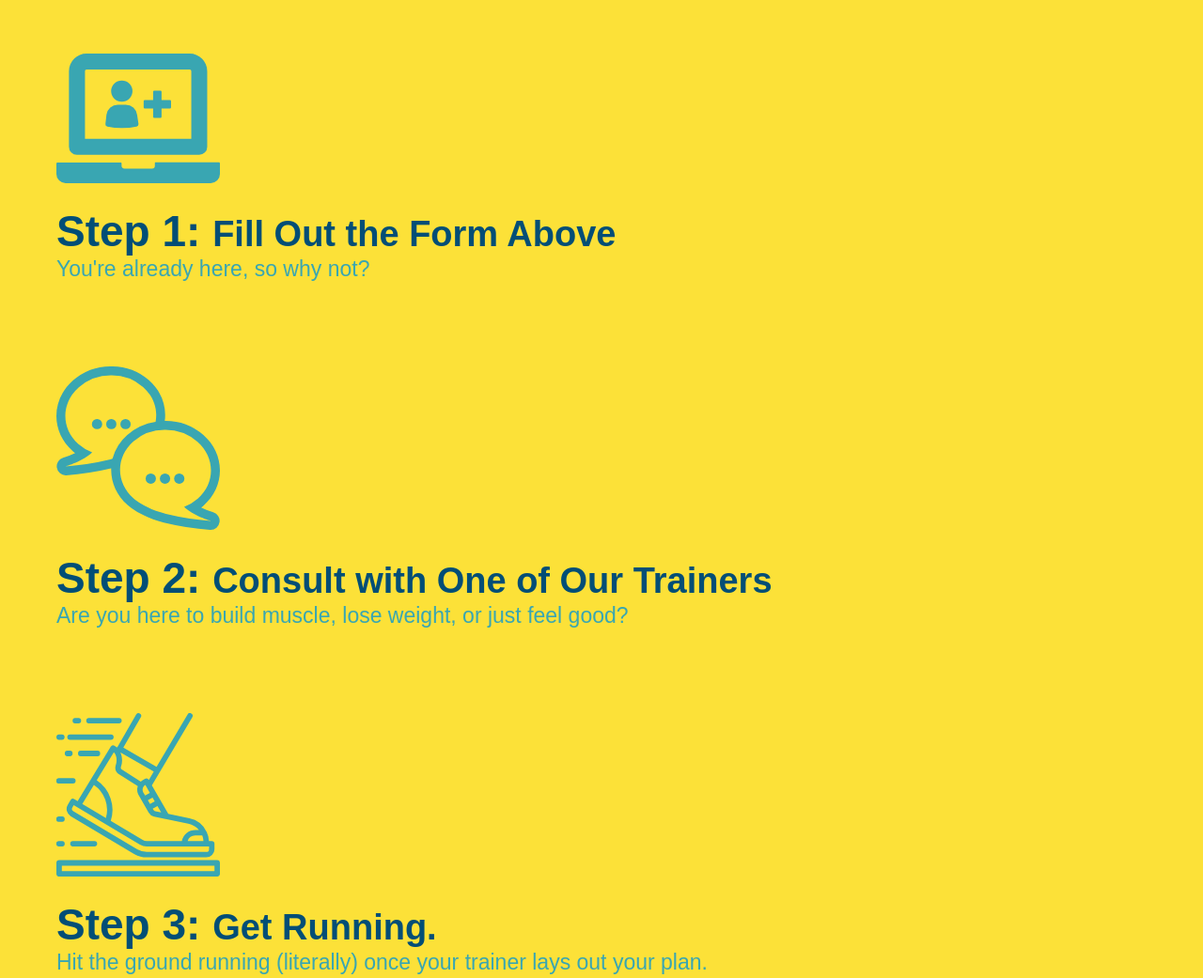
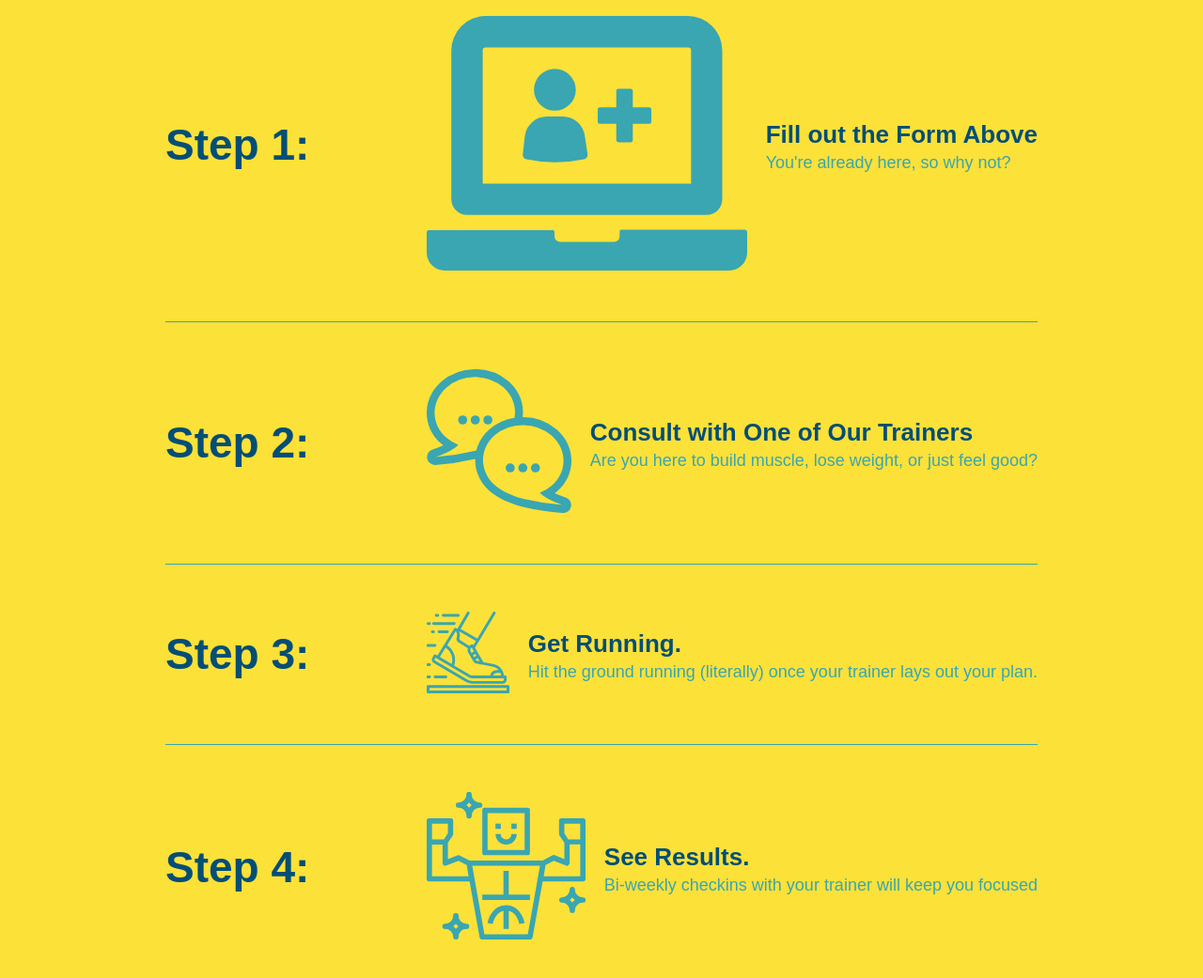
Before and after one commit to sweetpotatokam/run-buddy, a plain HTML site: page index.html in a window 1280 px wide. Shown: the part 1360-2401 px from the top of the page at 94% size. Drawn offline with Linux system fonts and the light colour scheme.

Commit message:
add flexbox to the steps

```diff
--- a/assets/css/style.css
+++ b/assets/css/style.css
@@ -174,28 +174,49 @@ button {
     border-color: #39a6b2;
 }
 
-.steps div {
-    margin-bottom: 80px;
+.step {
+    margin: 50px auto;
+    padding-bottom: 50px;
+    width: 80%;
+    border-bottom: 1px solid #39a6b2;
+    display: flex;
+    flex-wrap: wrap;
+    align-items: center;
+    justify-content: space-between;
 }
 
-.steps img {
-    width: 15%;
-    margin: 10px 0;
+.step h3 {
+    color: #024e76;
+    font-size: 46px;
+    flex: 1 30%;
 }
 
-.steps h3 {
-    color: #024e76;
-    font-size: 46px;
-    margin-top: 10px;
+.step-text p {
+    color: #39a6b2;
+    font-size: 18px;
+    flex: 12;
 }
 
-.steps p {
-    color: #39a6b2;
-    font-size: 23px;
+.step-info {
+    flex: 2 70%;
+    display: flex;
+    flex-wrap: wrap;
+    align-items: center;
 }
 
-.steps span {
-    font-size: 38px;
+.step-img {
+    flex: 1 12%;
+    margin-right: 20px;
+}
+
+.step-text h4 {
+    font-size: 26px;
+    line-height: 1.5;
+    color: #024e76;
+}
+
+.step-img img {
+    max-width: 100%;
 }
 
 .trainers {
--- a/index.html
+++ b/index.html
@@ -77,27 +77,54 @@
             <h2 class="section-title secondary-border">What You Do</h2>
         </div>
 
-        <div>
+        <div class="step">
+            <h3>Step 1:</h3>
+            <div class="step-info">
+                <div class="step-img">
                     <img src="./assets/images/step-1.svg" alt="" />
-            <h3>Step 1: <span>Fill Out the Form Above</span></h3>
+                </div>
+                <div class="step-text">
+                    <h4>Fill out the Form Above</h4>
                     <p>You're already here, so why not?</p>
                 </div>
-        <div>
+            </div>
+        </div>
+        <div class="step">
+            <h3>Step 2:</h3>
+            <div class="step-info">
+                <div class="step-img">
                     <img src="./assets/images/step-2.svg" alt="" />
-            <h3>Step 2: <span>Consult with One of Our Trainers</span></h3>
+                </div>
+                <div class="step-text">
+                    <h4>Consult with One of Our Trainers</h4>
                     <p>Are you here to build muscle, lose weight, or just feel good?</p>
                 </div>
-        <div>
+            </div>
+        </div>
+        <div class="step">
+            <h3>Step 3:</h3>
+            <div class="step-info">
+                <div class="step-img">
                     <img src="./assets/images/step-3.svg" alt="" />
-            <h3>Step 3: <span>Get Running.</span></h3>
+                </div>
+                <div class="step-text">
+                    <h4>Get Running.</h4>
                     <p>Hit the ground running (literally) once your trainer lays out your plan.</p>
                 </div>
-        <div>
+            </div>
+        </div>
+        <div class="step">
+            <h3>Step 4:</h3>
+            <div class="step-info">
+                <div class="step-img">
                     <img src="./assets/images/step-4.svg" alt="" />
-            <h3>Step 4: <span>See Results.</span></h3>
+                </div>
+                <div class="step-text">
+                    <h4>See Results.</h4>
                     <p>Bi-weekly checkins with your trainer will keep you focused</p>
                 </div>
-
+            </div>
+        </div>
     </section>
     <!-- "meet the trainers" section -->
     <section id="your-trainers" class="trainers">
```
Lines whose indentation alone changed are shown as unchanged.
